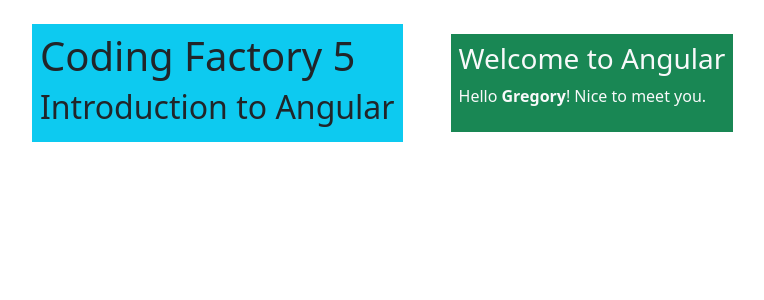
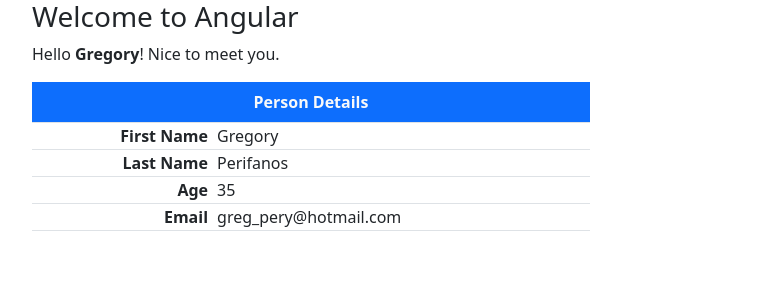
Before and after one commit to GregoryPerifanos/angular-introduction, an Angular app: page / in a window 1280 px wide. Shown: the top 300 px of the page, without its empty margins (50-814 px from the left). Built offline with nearby package versions, Linux system fonts and the light colour scheme.

Commit message:
one way binding

```diff
--- a/src/app/app.component.html
+++ b/src/app/app.component.html
@@ -1,12 +1,26 @@
-<div class="container mt-4">
-  <div class="d-flex gap-5 align-items-center">
-    <div class="bg-info p-2">
-      <h1>Coding Factory 5</h1>
-      <h2>Introduction to Angular</h2>
-    </div>
-    <div class="bg-success p-2 text-light">
-      <h3>Welcome to Angular</h3>
-      <p>Hello <strong>Gregory</strong>! Nice to meet you.</p>
-    </div>
-  </div>
+<div class="container">
+  <h3>Welcome to Angular</h3>
+      <p>Hello <strong>{{name}}</strong>! Nice to meet you.</p>
+
+      <table class="table table-bordered w-50">
+        <caption class="caption-top fw-bold bg-primary text-light text-center">
+          Person Details
+        </caption>
+        <tr>
+          <td class="fw-semibold text-end">First Name</td>
+          <td class="ps-2">{{ person.givenName }}</td>
+        </tr>
+        <tr>
+          <td class="fw-semibold text-end">Last Name</td>
+          <td class="ps-2">{{ person.surName }}</td>
+        </tr>
+        <tr>
+          <td class="fw-semibold text-end">Age</td>
+          <td class="ps-2">{{ person.age }}</td>
+        </tr>
+        <tr>
+          <td class="fw-semibold text-end">Email</td>
+          <td class="ps-2">{{ person.email }}</td>
+        </tr>
+      </table>
 </div>
--- a/src/app/app.component.ts
+++ b/src/app/app.component.ts
@@ -8,5 +8,12 @@ import { Component } from '@angular/core';
   styleUrl: './app.component.css'
 })
 export class AppComponent {
-  title = 'angular-introduction';
+  name = 'Gregory';
+
+  person = {
+    givenName: 'Gregory',
+    surName: 'Perifanos',
+    age: 35,
+    email:'greg_pery@hotmail.com'
+  }
 }
```
Also changed, not shown: 1 other file (tests, documents, lock files or other folders).
